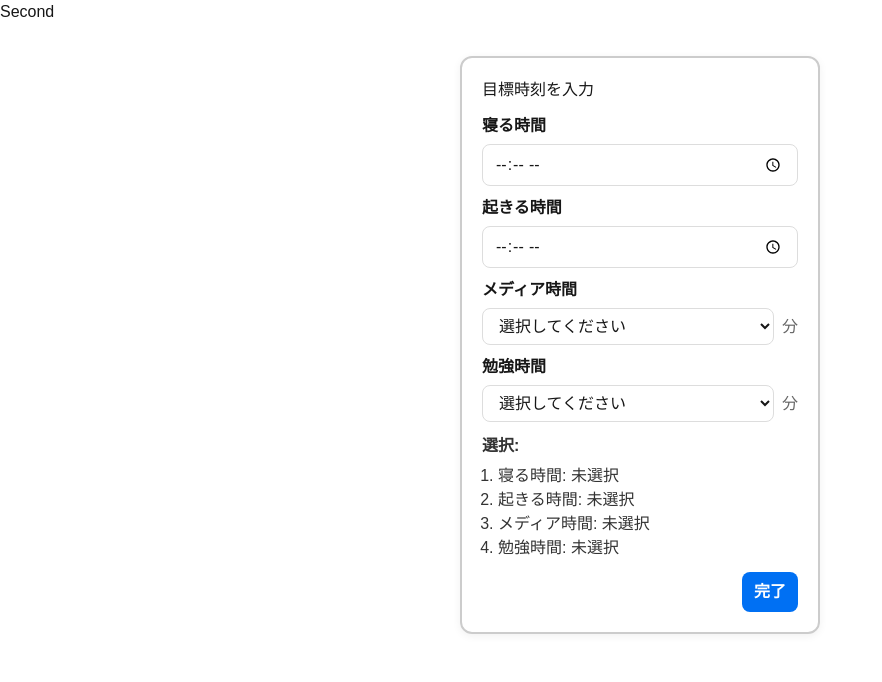
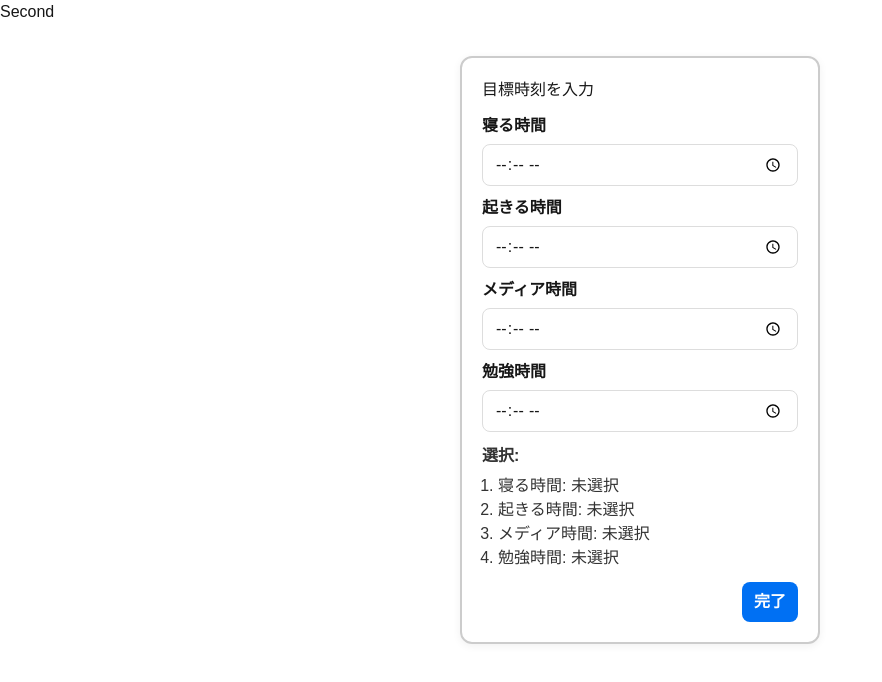
Before and after one commit to funswift/funswift-education, a Next.js app: page /second in a window 1280 px wide. Shown: the top 682 px of the page, without its empty margins (0-882 px from the left). Built offline with nearby package versions, Linux system fonts and the light colour scheme.

Commit message:
目標のホーム画面への表示

```diff
--- a/src/components/Goal/GoalInput.tsx
+++ b/src/components/Goal/GoalInput.tsx
@@ -17,15 +17,10 @@ function parseTimeToDate(time: string): Date | null {
 
 function parseTimeToMinutes(time: string): number {
   if (!time) return 0;
-  // support either "HH:mm" or plain minutes string
-  if (time.includes(":")) {
   const [hhStr, mmStr] = time.split(":");
   const hh = Number(hhStr || 0);
   const mm = Number(mmStr || 0);
   return hh * 60 + mm;
-  }
-  const asNum = Number(time);
-  return Number.isFinite(asNum) ? Math.max(0, Math.floor(asNum)) : 0;
 }
 
 export default function GoalInput() {
@@ -47,34 +42,11 @@ export default function GoalInput() {
 
           {(() => {
             const labels = ["寝る時間", "起きる時間", "メディア時間", "勉強時間"];
-            // preset slots in minutes for duration selects (1-minute increments)
-            // maxMinutes chosen as 240 (4 hours) — change if you want a different max
-            const maxMinutes = 240;
-            const durationSlots = Array.from({ length: maxMinutes + 1 }, (_, i) => i);
-
-            return times.map((t, i) => {
-              const isDuration = i === 2 || i === 3; // メディア時間・勉強時間 はスロット選択
-              return (
+            return times.map((t, i) => (
               <div key={i} style={{ marginBottom: 10 }}>
                 <label htmlFor={`time-input-${i}`} style={{ display: "block", marginBottom: 6, fontWeight: 600 }}>
                   {labels[i]}
                 </label>
-                  {isDuration ? (
-                    <div style={{ display: "flex", gap: 8 }}>
-                      <select
-                        id={`time-input-${i}`}
-                        value={t}
-                        onChange={(e: React.ChangeEvent<HTMLSelectElement>) => handleChange(i, e.target.value)}
-                        style={{ width: "100%", padding: ".5rem .75rem", fontSize: "1rem", borderRadius: 8, border: "1px solid #ddd" }}
-                      >
-                        <option value="">選択してください</option>
-                        {durationSlots.map((m) => (
-                          <option key={m} value={String(m)}>{m} 分</option>
-                        ))}
-                      </select>
-                      <div style={{ alignSelf: "center", color: "#666" }}>分</div>
-                    </div>
-                  ) : (
                 <input
                   id={`time-input-${i}`}
                   type="time"
@@ -82,10 +54,8 @@ export default function GoalInput() {
                   onChange={(e: React.ChangeEvent<HTMLInputElement>) => handleChange(i, e.target.value)}
                   style={{ width: "100%", padding: ".5rem .75rem", fontSize: "1rem", borderRadius: 8, border: "1px solid #ddd" }}
                 />
-                  )}
               </div>
-              );
-            });
+            ));
           })()}
 
         <div style={{ marginTop: 12, color: "#333" }}>
@@ -93,11 +63,9 @@ export default function GoalInput() {
             <ul style={{ margin: "6px 0 0 16px", padding: 0 }}>
               {(() => {
                 const labels = ["寝る時間", "起きる時間", "メディア時間", "勉強時間"];
-                return times.map((t, i) => {
-                  const isDuration = i === 2 || i === 3;
-                  const display = t ? (isDuration ? `${t}分` : t) : "未選択";
-                  return <li key={i} style={{ listStyle: "decimal" }}>{`${labels[i]}: ${display}`}</li>;
-                });
+                return times.map((t, i) => (
+                  <li key={i} style={{ listStyle: "decimal" }}>{`${labels[i]}: ${t || "未選択"}`}</li>
+                ));
               })()}
             </ul>
 
@@ -131,26 +99,19 @@ export default function GoalInput() {
                   weekendReadingGoal: zeroDuration,
                 };
 
-                // Create a serializable form for localStorage (Date -> ISO, Duration -> minutes)
-                const serializable = {
+                // Only persist the four requested fields to localStorage:
+                // bedTimeGoal (ISO string), wakeUpTimeGoal (ISO string),
+                // mediaTimeGoalMinutes (number), studyTimeGoalMinutes (number)
+                const minimal = {
                   bedTimeGoal: bed ? bed.toISOString() : null,
                   wakeUpTimeGoal: wake ? wake.toISOString() : null,
+                  mediaTimeGoalMinutes: mediaMin,
                   studyTimeGoalMinutes: studyMin,
-                  mediaTimeGoalMinutes: mediaMin,
-                  exerciseGoalMinutes: 0,
-                  readingGoalMinutes: 0,
-                  weekendBedTimeGoal: bed ? bed.toISOString() : null,
-                  weekendWakeUpTimeGoal: wake ? wake.toISOString() : null,
-                  weekendStudyTimeGoalMinutes: studyMin,
-                  weekendMediaTimeGoalMinutes: mediaMin,
-                  weekendExerciseGoalMinutes: 0,
-                  weekendReadingGoalMinutes: 0,
                 };
 
                 try {
-                  localStorage.setItem("goal", JSON.stringify(serializable));
-                  console.log("Typed goal (in-memory):", typedGoal);
-                  console.log("Saved goal to localStorage:", serializable);
+                  localStorage.setItem("goal", JSON.stringify(minimal));
+                  console.log("Saved minimal goal to localStorage:", minimal);
                 } catch (e) {
                   console.error("Failed to save goal to localStorage", e);
                 }
```
Lines whose indentation alone changed are shown as unchanged.
